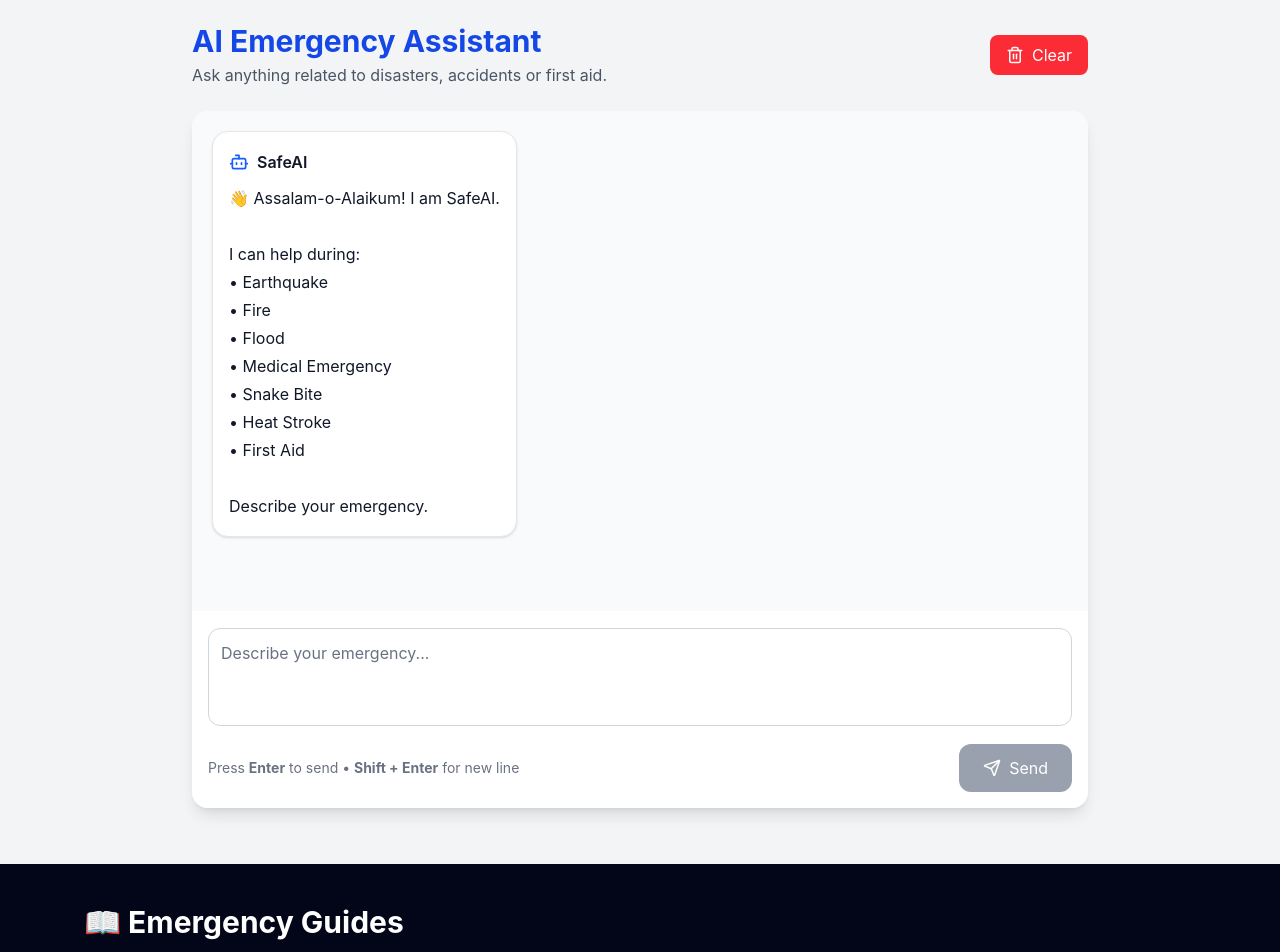
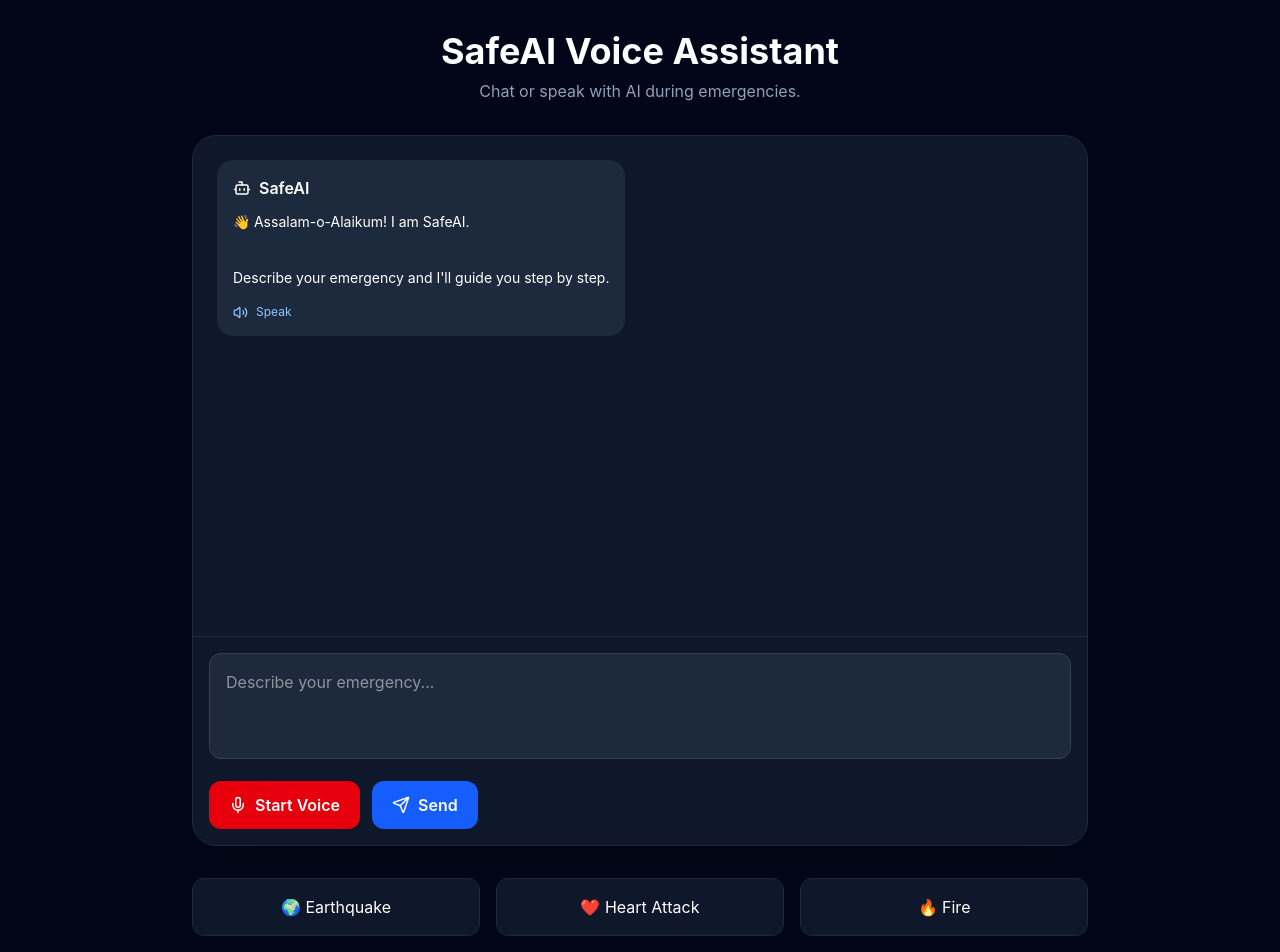
Before and after one commit to Safeai-pakistan/Safeai-pakistan, a React (Vite) app: page / in a window 1280 px wide. Shown: the part 3980-4932 px from the top of the page. Built offline with nearby package versions, Linux system fonts and the light colour scheme; no server answers.

Commit message:
Final project

```diff
--- a/src/components/AIChat/AIChat.tsx
+++ b/src/components/AIChat/AIChat.tsx
@@ -1,53 +1,145 @@
-import { useState, useRef, useEffect } from "react";
+import { useEffect, useRef, useState } from "react";
+import { Send, Bot, User, Mic, MicOff, Volume2, Loader2 } from "lucide-react";
 import { askSafeAI } from "../../services/gemini";
-import { Bot, User, Send, Loader2, Trash2 } from "lucide-react";
 
-type Message = {
+declare global {
+  interface Window {
+    webkitSpeechRecognition: any;
+    SpeechRecognition: any;
+  }
+}
+interface Message {
   role: "user" | "assistant";
   text: string;
-};
+}
 
 export default function AIChat() {
-  const [messages, setMessages] = useState<Message[]>([
+  const [messages, setMessages] = useState<Message[]>(() => {
+    const saved = localStorage.getItem("safeai-chat");
+
+    if (saved) {
+      return JSON.parse(saved);
+    }
+
+    return [
       {
         role: "assistant",
         text:
-        "👋 Assalam-o-Alaikum! I am SafeAI.\n\nI can help during:\n• Earthquake\n• Fire\n• Flood\n• Medical Emergency\n• Snake Bite\n• Heat Stroke\n• First Aid\n\nDescribe your emergency.",
+          "👋 Assalam-o-Alaikum! I am SafeAI.\n\nDescribe your emergency and I'll guide you step by step.",
       },
-  ]);
+    ];
+  });
+
 
   const [input, setInput] = useState("");
+  useEffect(() => {
+    const handleEmergency = () => {
+      const emergencyPrompt = localStorage.getItem("safeai-emergency");
+
+      if (!emergencyPrompt) return;
+
+      localStorage.removeItem("safeai-emergency");
+
+      document
+        .getElementById("ai")
+        ?.scrollIntoView({
+          behavior: "smooth",
+        });
+
+      sendEmergencyMessage(emergencyPrompt);
+    };
+
+    window.addEventListener("safeai-emergency", handleEmergency);
+
+    return () =>
+      window.removeEventListener(
+        "safeai-emergency",
+        handleEmergency
+      );
+  }, []);
+
   const [loading, setLoading] = useState(false);
+  const [listening, setListening] = useState(false);
 
-  const firstLoad = useRef(true);
-  const chatContainerRef = useRef<HTMLDivElement>(null);
+  const recognitionRef = useRef<any>(null);
+  const bottomRef = useRef<HTMLDivElement>(null);
 
   useEffect(() => {
-    if (firstLoad.current) {
-      firstLoad.current = false;
-      return;
-    }
-
-    chatContainerRef.current?.scrollTo({
-      top: chatContainerRef.current.scrollHeight,
+    bottomRef.current?.scrollIntoView({
       behavior: "smooth",
     });
   }, [messages]);
 
-  const sendMessage = async () => {
-    if (!input.trim() || loading) return;
+  useEffect(() => {
+    localStorage.setItem(
+      "safeai-chat",
+      JSON.stringify(messages)
+    );
+  }, [messages]);  useEffect(() => {
+    const SpeechRecognition =
+      window.SpeechRecognition || window.webkitSpeechRecognition;
 
-    const question = input;
+    if (!SpeechRecognition) return;
 
-    setMessages((prev) => [
-      ...prev,
-      {
-        role: "user",
+    const recognition = new SpeechRecognition();
+
+    recognition.lang = "en-US";
+    recognition.interimResults = false;
+    recognition.continuous = false;
+
+    recognition.onstart = () => {
+      setListening(true);
+    };
+
+    recognition.onend = () => {
+      setListening(false);
+    };
+
+    recognition.onerror = () => {
+      setListening(false);
+    };
+
+    recognition.onresult = (event: any) => {
+      const transcript = event.results[0][0].transcript;
+      setInput(transcript);
+    };
+
+    recognitionRef.current = recognition;
+  }, []);
+
+  const speak = (text: string) => {
+    if (!("speechSynthesis" in window)) return;
+
+    window.speechSynthesis.cancel();
+
+    const utterance = new SpeechSynthesisUtterance(text);
+
+    utterance.rate = 1;
+    utterance.pitch = 1;
+    utterance.volume = 1;
+
+    window.speechSynthesis.speak(utterance);
+  };
+
+  const startListening = () => {
+    if (!recognitionRef.current) {
+      alert("Voice Recognition is not supported.");
+      return;
+    }
+
+    recognitionRef.current.start();
+  };
+
+  const stopListening = () => {
+    recognitionRef.current?.stop();
+  };
+  const sendEmergencyMessage = async (question: string) => {
+    const userMessage = {
+      role: "user" as const,
       text: question,
-      },
-    ]);
+    };
 
-    setInput("");
+    setMessages((prev) => [...prev, userMessage]);
     setLoading(true);
 
     try {
@@ -60,27 +152,58 @@ export default function AIChat() {
           text: reply,
         },
       ]);
+
+      speak(reply);
     } catch {
       setMessages((prev) => [
         ...prev,
         {
           role: "assistant",
-          text:
-            "❌ Sorry, AI service is currently unavailable.\n\nPlease try again after a few moments.",
+          text: "Sorry, I couldn't process your request.",
         },
       ]);
     }
 
     setLoading(false);
   };
+  const sendMessage = async () => {
+    if (!input.trim()) return;
 
-  const clearChat = () => {
-    setMessages([
-      {
+    const question = input.trim();
+
+    const userMessage: Message = {
+      role: "user",
+      text: question,
+    };
+
+    setMessages((prev) => [...prev, userMessage]);
+    setInput("");
+    setLoading(true);
+
+    try {
+      const reply = await askSafeAI(question);
+
+      const aiMessage: Message = {
         role: "assistant",
-        text: "👋 Chat cleared.\n\nHow can I help you today?",
-      },
-    ]);
+        text: reply,
+      };
+
+      setMessages((prev) => [...prev, aiMessage]);
+
+      speak(reply);
+    } catch {
+      const errorMessage: Message = {
+        role: "assistant",
+        text:
+          "Sorry, I couldn't process your request. Please try again.",
+      };
+
+      setMessages((prev) => [...prev, errorMessage]);
+
+      speak(errorMessage.text);
+    }
+
+    setLoading(false);
   };
 
   const handleKeyDown = (
@@ -94,43 +217,25 @@ export default function AIChat() {
 
   return (
     <section
-      id="assistant"
-      className="bg-gray-100 py-14 px-4"
+      id="ai"
+      className="py-16 px-4 bg-slate-950 text-white"
     >
       <div className="max-w-4xl mx-auto">
 
-        <div className="flex items-center justify-between mb-6">
-
-          <div>
-            <h2 className="text-3xl font-bold text-blue-700">
-              AI Emergency Assistant
+        <div className="text-center mb-8">
+          <h2 className="text-4xl font-bold">
+            SafeAI Voice Assistant
           </h2>
 
-            <p className="text-gray-600 mt-1">
-              Ask anything related to disasters,
-              accidents or first aid.
+          <p className="text-slate-400 mt-2">
+            Chat or speak with AI during emergencies.
           </p>
         </div>
 
-          <button
-            onClick={clearChat}
-            className="flex items-center gap-2 bg-red-500 hover:bg-red-600 text-white px-4 py-2 rounded-lg transition"
-          >
-            <Trash2 size={18} />
-            Clear
-          </button>
+        <div className="bg-slate-900 rounded-3xl border border-slate-800 overflow-hidden shadow-2xl">
 
-        </div>
-
-        <div className="bg-white rounded-2xl shadow-lg overflow-hidden">
-
-          <div
-            ref={chatContainerRef}
-            className="h-[500px] overflow-y-auto p-5 space-y-5 bg-slate-50"
-          >
-
+          <div className="h-[500px] overflow-y-auto p-6 space-y-4">
             {messages.map((msg, index) => (
-
               <div
                 key={index}
                 className={`flex ${
@@ -139,109 +244,99 @@ export default function AIChat() {
                     : "justify-start"
                 }`}
               >
-
                 <div
-                  className={`max-w-[80%] rounded-2xl p-4 whitespace-pre-wrap leading-7 ${
+                  className={`max-w-[85%] rounded-2xl p-4 ${
                     msg.role === "user"
-                      ? "bg-blue-600 text-white"
-                      : "bg-white border border-gray-200 text-gray-900 shadow-sm"
+                      ? "bg-blue-600"
+                      : "bg-slate-800"
                   }`}
                 >
-
                   <div className="flex items-center gap-2 mb-2">
 
                     {msg.role === "assistant" ? (
-                      <>
-                        <Bot
-                          size={20}
-                          className="text-blue-600"
-                        />
-                        <span className="font-semibold">
-                          SafeAI
-                        </span>
-                      </>
+                      <Bot size={18} />
                     ) : (
-                      <>
-                        <User
-                          size={20}
-                          className="text-white"
-                        />
-                        <span className="font-semibold">
-                          You
-                        </span>
-                      </>
+                      <User size={18} />
                     )}
 
+                    <span className="font-semibold">
+                      {msg.role === "assistant"
+                        ? "SafeAI"
+                        : "You"}
+                    </span>
                   </div>
 
-                  <p
-                    className={
-                      msg.role === "assistant"
-                        ? "text-gray-900"
-                        : "text-white"
-                    }
-                  >
+                  <p className="whitespace-pre-wrap text-sm leading-7">
                     {msg.text}
                   </p>
 
+                  {msg.role === "assistant" && (
+                    <button
+                      onClick={() => speak(msg.text)}
+                      className="mt-3 flex items-center gap-2 text-xs text-blue-300 hover:text-blue-100"
+                    >
+                      <Volume2 size={15} />
+                      Speak
+                    </button>
+                  )}
                 </div>
-
               </div>
-
             ))}
 
             {loading && (
-
-              <div className="flex justify-start">
-
-                <div className="bg-white border rounded-xl p-4 flex items-center gap-3">
-
+              <div className="flex">
+                <div className="bg-slate-800 rounded-xl p-4 flex items-center gap-3">
                   <Loader2
-                    className="animate-spin text-blue-600"
-                    size={22}
+                    className="animate-spin"
+                    size={18}
                   />
 
-                  <span>
-                    SafeAI is thinking...
-                  </span>
-
+                  Thinking...
                 </div>
-
               </div>
-
             )}
 
+            <div ref={bottomRef}></div>
           </div>
-
-<div className="border-t bg-white p-4">
+          <div className="border-t border-slate-800 p-4">
 
 <textarea
+  rows={3}
   value={input}
   onChange={(e) => setInput(e.target.value)}
   onKeyDown={handleKeyDown}
-    rows={3}
   placeholder="Describe your emergency..."
-    className="w-full border border-gray-300 bg-white text-gray-900 placeholder:text-gray-500 rounded-xl p-3 resize-none focus:outline-none focus:ring-2 focus:ring-blue-500"
+  className="w-full rounded-xl bg-slate-800 border border-slate-700 p-4 outline-none resize-none focus:border-blue-500"
 />
 
-  <div className="flex justify-between items-center mt-3">
+<div className="flex flex-wrap gap-3 mt-4">
 
-    <p className="text-sm text-gray-500">
-      Press <strong>Enter</strong> to send •{" "}
-      <strong>Shift + Enter</strong> for new line
-    </p>
+  {!listening ? (
+    <button
+      onClick={startListening}
+      className="flex items-center gap-2 bg-red-600 hover:bg-red-700 px-5 py-3 rounded-xl font-semibold transition"
+    >
+      <Mic size={18} />
+      Start Voice
+    </button>
+  ) : (
+    <button
+      onClick={stopListening}
+      className="flex items-center gap-2 bg-orange-600 hover:bg-orange-700 px-5 py-3 rounded-xl font-semibold transition"
+    >
+      <MicOff size={18} />
+      Stop
+    </button>
+  )}
 
   <button
     onClick={sendMessage}
-      disabled={loading || !input.trim()}
-      className="flex items-center gap-2 bg-blue-600 hover:bg-blue-700 disabled:bg-gray-400 text-white px-6 py-3 rounded-xl transition"
+    disabled={loading}
+    className="flex items-center gap-2 bg-blue-600 hover:bg-blue-700 disabled:opacity-50 px-5 py-3 rounded-xl font-semibold transition"
   >
     {loading ? (
       <>
-          <Loader2
-            size={18}
-            className="animate-spin"
-          />
+        <Loader2 className="animate-spin" size={18} />
         Sending...
       </>
     ) : (
@@ -254,12 +349,47 @@ export default function AIChat() {
 
 </div>
 
+{listening && (
+  <p className="mt-4 text-red-400 animate-pulse">
+    🎤 Listening...
+  </p>
+)}
 </div>
 
 </div>
 
+<div className="grid md:grid-cols-3 gap-4 mt-8">
+
+<button
+onClick={() =>
+  setInput("There is an earthquake. What should I do?")
+}
+className="bg-slate-900 border border-slate-800 rounded-xl p-4 hover:border-blue-500 transition"
+>
+🌍 Earthquake
+</button>
+
+<button
+onClick={() =>
+  setInput("Someone is having a heart attack.")
+}
+className="bg-slate-900 border border-slate-800 rounded-xl p-4 hover:border-blue-500 transition"
+>
+❤️ Heart Attack
+</button>
+
+<button
+onClick={() =>
+  setInput("There is a fire in my house.")
+}
+className="bg-slate-900 border border-slate-800 rounded-xl p-4 hover:border-blue-500 transition"
+>
+🔥 Fire
+</button>
+
 </div>
 
+</div>
 </section>
 );
 }
--- a/src/services/gemini.ts
+++ b/src/services/gemini.ts
@@ -17,71 +17,35 @@ export async function askSafeAI(userMessage: string) {
         maxOutputTokens: 900,
 
         systemInstruction: `
-You are SafeAI, Pakistan's AI Disaster & Emergency Assistant.
+You are SafeAI, an AI Disaster & Emergency Assistant designed for Pakistan.
 
-Your mission is to save lives by giving clear, calm and accurate emergency guidance.
+Rules:
 
-RULES
+• Always reply in the SAME language used by the user.
+• If the user writes in English, reply in English.
+• If the user writes in Urdu, reply in Urdu.
+• If the user writes in Roman Urdu, reply in Roman Urdu.
+• If the user mixes English and Roman Urdu, reply in the same mixed style.
+• Never translate unless the user asks.
 
-• Understand English, Urdu and Roman Urdu.
-• Always answer in simple English.
-• Never panic the user.
-• Never guess facts.
-• If unsure, clearly say you are unsure.
-• Give practical step-by-step instructions.
-• Prioritize human safety above everything.
-• Recommend calling emergency services whenever there is danger.
-• Never provide illegal, unsafe or harmful advice.
+• Give calm, practical and accurate emergency guidance.
+• Give clear step-by-step instructions.
+• Keep answers short but complete.
+• Use bullet points whenever possible.
+• Prioritize human safety.
 
-Always format every emergency answer EXACTLY like this:
+• For serious emergencies always advise calling:
+- Rescue 1122
+- Police 15
+- Fire Brigade
+- Nearest Hospital
 
-🚨 EMERGENCY LEVEL
-Low / Medium / High / Critical
-
-⚡ IMMEDIATE ACTIONS
-• Step 1
-• Step 2
-• Step 3
-• Step 4
-
-🩹 FIRST AID
-• Bullet points
-
-🚫 DO NOT
-• Bullet points
-
-📞 PAKISTAN EMERGENCY CONTACTS
-🚑 Rescue 1122
-👮 Police 15
-🔥 Fire Brigade 16
-❤️ Edhi 115
-🏥 Chhipa 1020
-
-🏥 HOSPITAL ADVICE
-Explain when the patient should immediately go to a hospital.
-
-If the situation is life-threatening always tell the user to call Rescue 1122 immediately.
-
-For disasters like:
-• Fire
-• Flood
-• Earthquake
-• Heatwave
-• Storm
-• Medical Emergency
-• Heart Attack
-• Stroke
-• Snake Bite
-• Burns
-• Electric Shock
-• Road Accident
-• Bleeding
-• Poisoning
-• Drowning
-
-Give professional emergency guidance.
-
-Keep answers under 350 words unless more detail is essential.
+• Never provide dangerous, illegal or harmful advice.
+• If you are unsure, clearly say so instead of guessing.
+• Never create panic.
+• Never use Markdown formatting.
+• Never use * or ** symbols.
+• Write replies like a normal WhatsApp message using simple "-" bullet points only.
 `,
       },
     });
```
Also changed, not shown: src/components/EmergencyCards/EmergencyCards.tsx (+10 -11 lines). Lines whose indentation alone changed are shown as unchanged.
